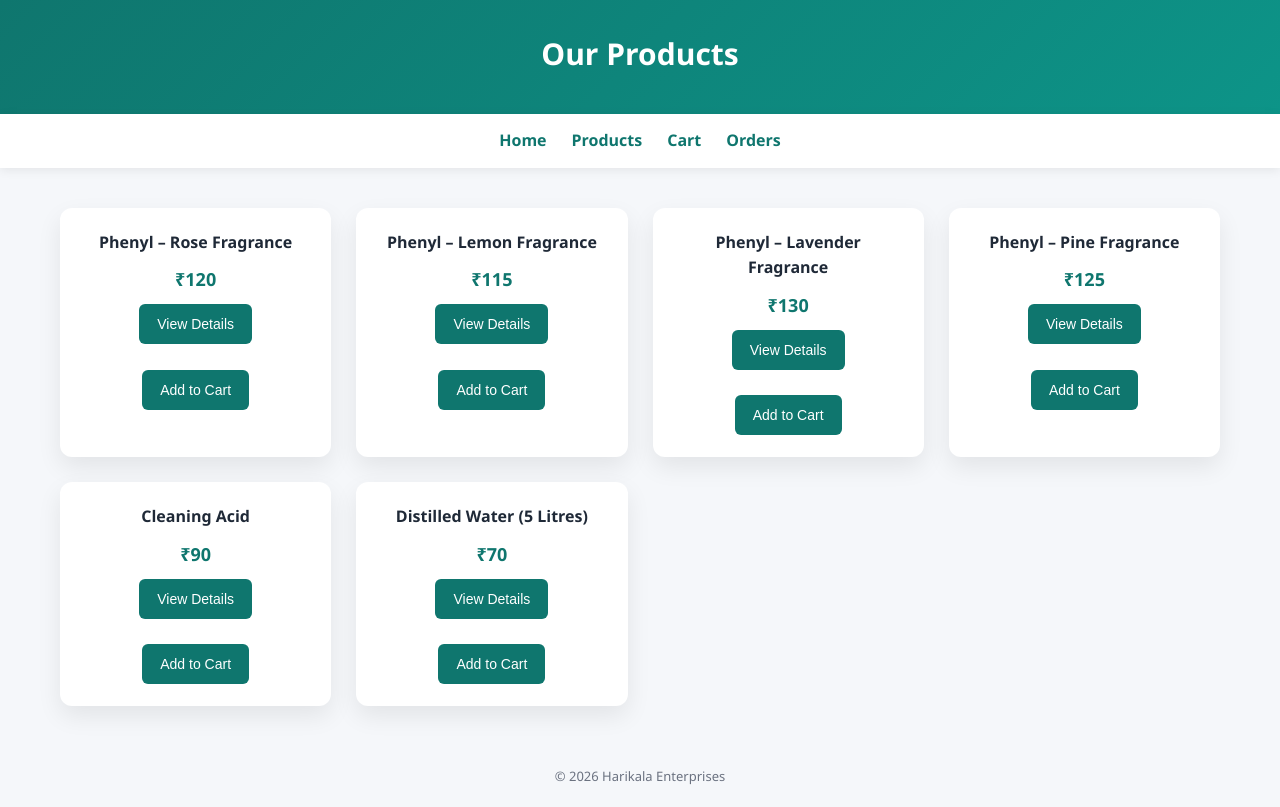
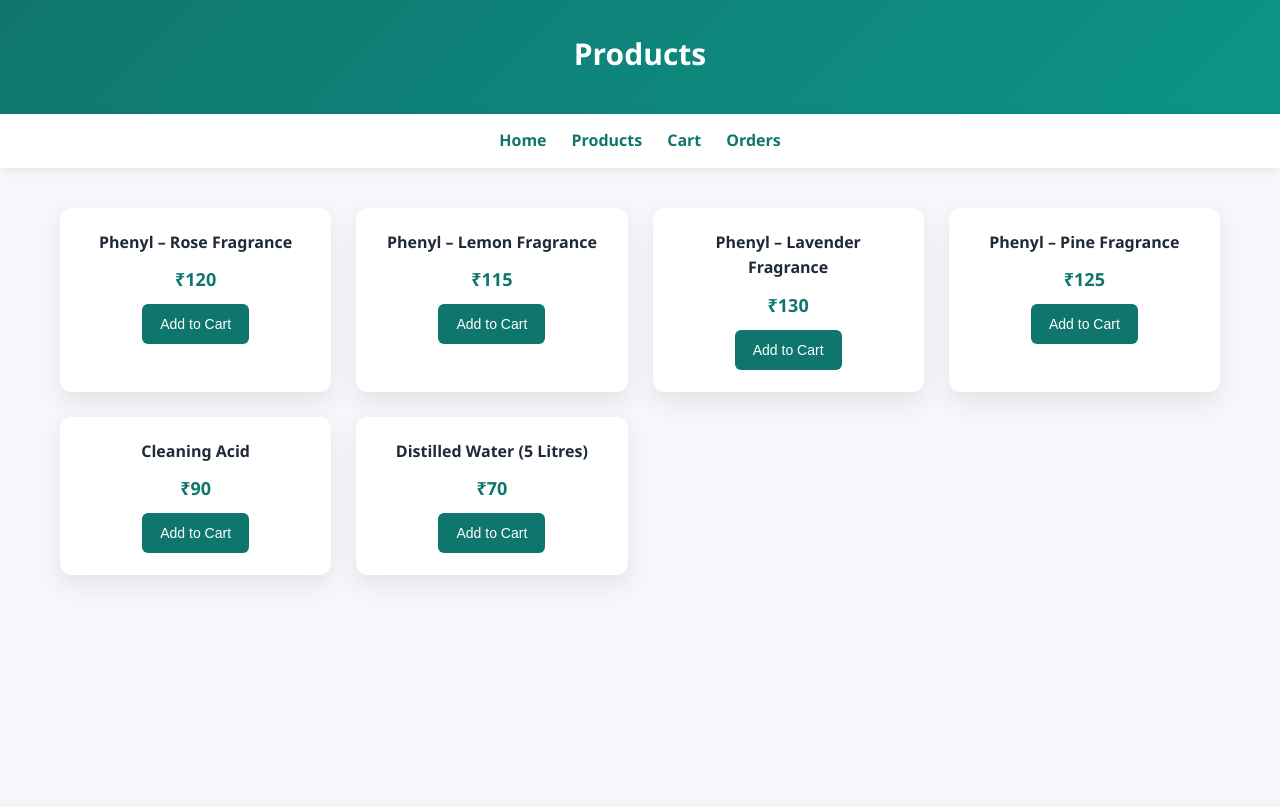
Before and after one commit to himanshubhartii/Harikala-Enterprises, a Flask app: page /products in a window 1280 px wide. After the commit the page ends 577 px from the top, so only its background shows below. Run offline with Flask 3, Linux system fonts and the light colour scheme.

Commit message:
Update products.html

```diff
--- a/templates/products.html
+++ b/templates/products.html
@@ -1,14 +1,12 @@
 <!DOCTYPE html>
 <html>
 <head>
-    <title>Products | Harikala Enterprises</title>
+    <title>Products</title>
     <link rel="stylesheet" href="/static/style.css">
 </head>
 <body>
 
-<header>
-    <h1>Our Products</h1>
-</header>
+<header><h1>Products</h1></header>
 
 <nav>
     <a href="/">Home</a>
@@ -21,23 +19,18 @@
 {% for product in products %}
 <div class="card">
     <h3>{{ product.name }}</h3>
-        <p>{{ product.category }}</p>
     <div class="price">₹{{ product.price }}</div>
-
-        <a href="/product/{{ product.id }}">
-            <button>View Details</button>
-        </a>
-        <br><br>
-        <a href="/add-to-cart/{{ product.id }}">
-            <button>Add to Cart</button>
-        </a>
+    <button onclick="addToCart({{ product.id }})">Add to Cart</button>
 </div>
 {% endfor %}
 </section>
 
-<footer>
-    © 2026 Harikala Enterprises
-</footer>
+<script>
+function addToCart(id) {
+    fetch(`/api/add-to-cart/${id}`, { method: "POST" })
+    .then(() => alert("Added to cart ✔"));
+}
+</script>
 
 </body>
 </html>
```
Lines whose indentation alone changed are shown as unchanged.
